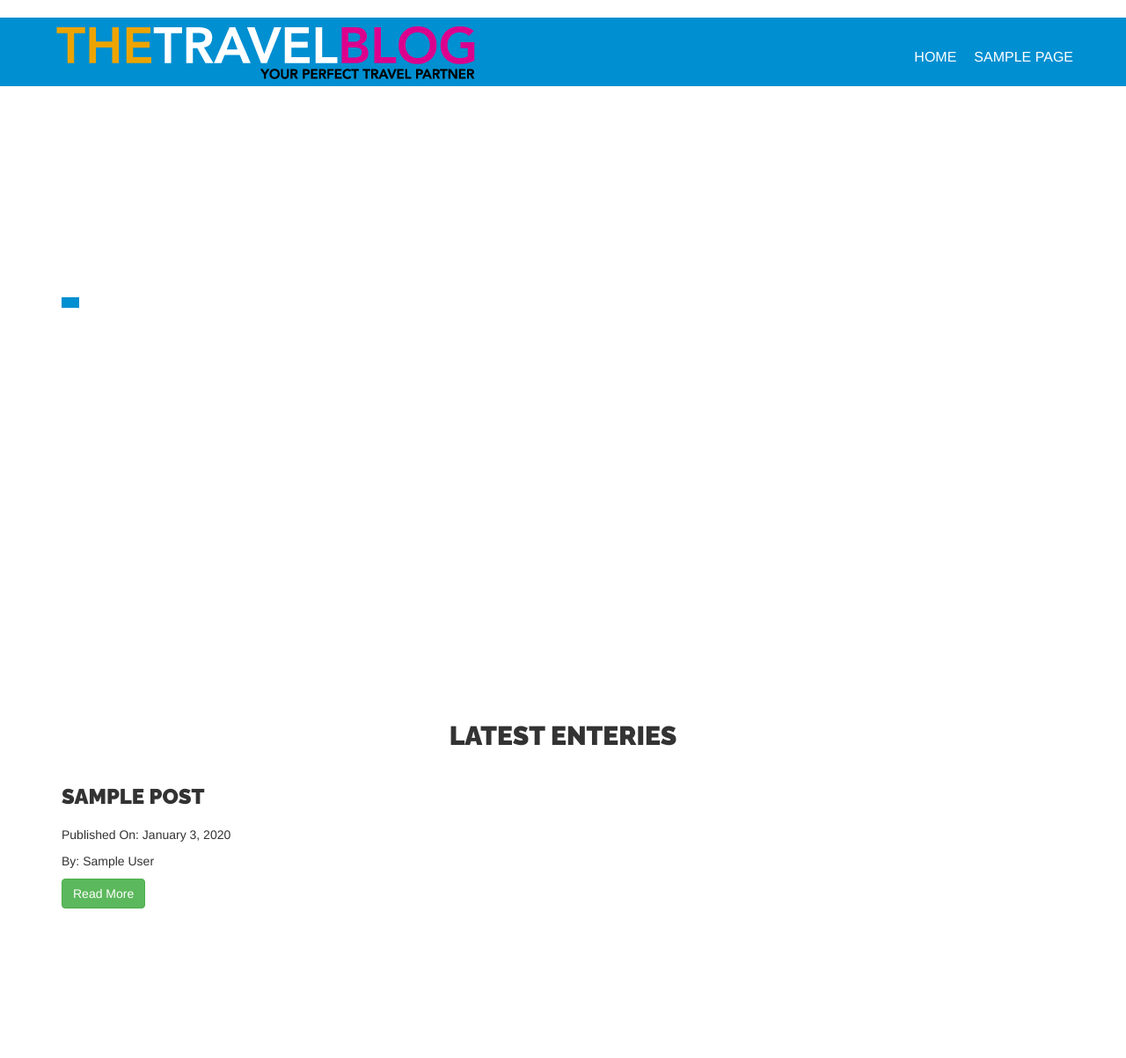
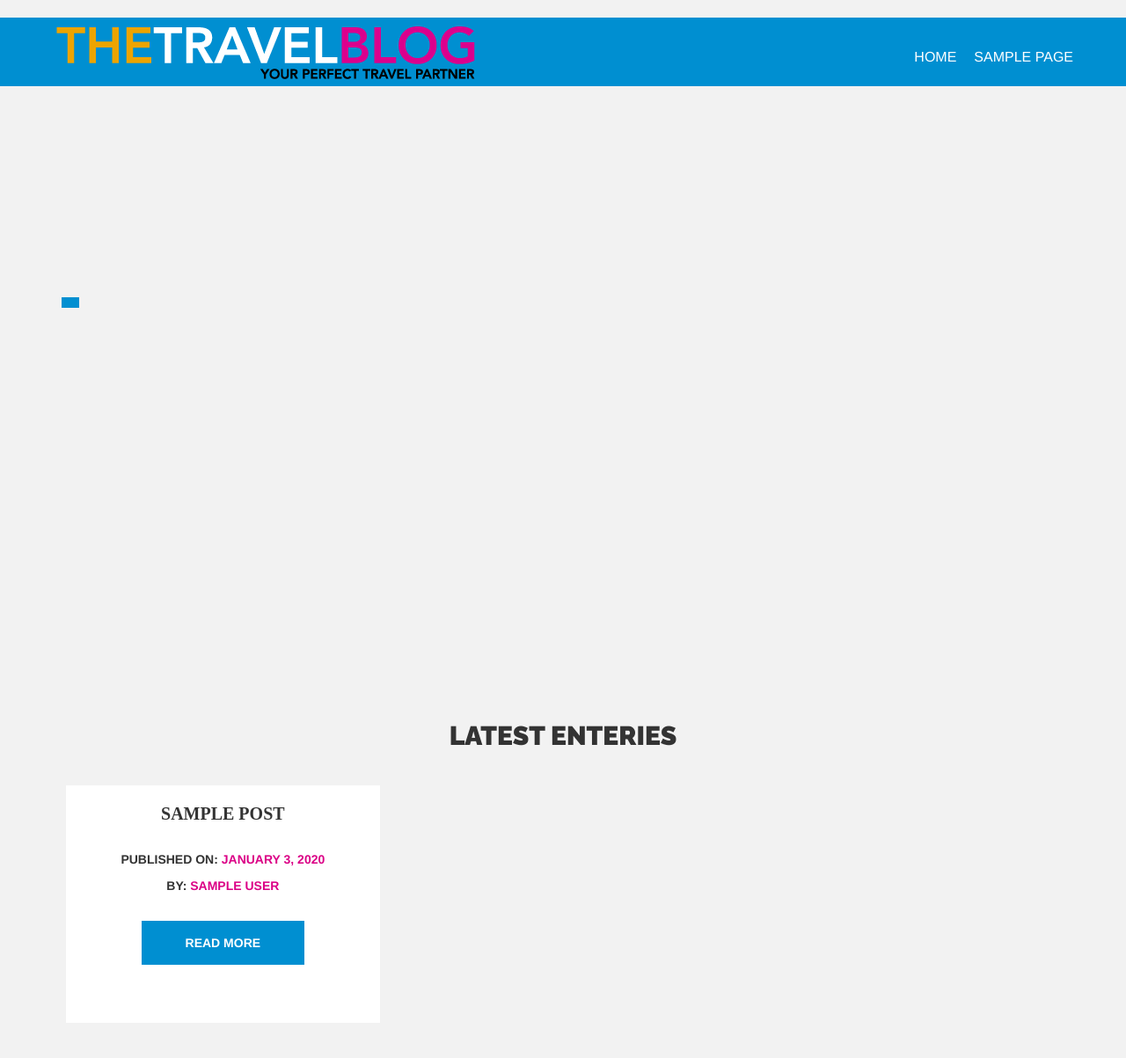
Before and after one commit to GabeValdivia/the-travel-blog, a WordPress theme: template themes/thetravelblog/front-page.php in a window 1280 px wide. Shown: the whole page at 88% size. Before the commit the page ends 1033 px from the top, so only its background shows below. Run offline with PHP 8.4 and a stand-in for WordPress, Linux system fonts and the light colour scheme; the site name, menu and one post (Sample post) are stand-ins, and other content is empty.

Commit message:
Add styles to entry-content cards on the front-page.php template

```diff
--- a/themes/thetravelblog/style.css
+++ b/themes/thetravelblog/style.css
@@ -20,7 +20,9 @@
 
 */
 
-/* global box-sizing */
+
+
+/* global*/
 *,
 *:after,
 *:before {
@@ -31,12 +33,17 @@
 	text-rendering:optimizeLegibility;
 }
 
+body {
+    background-color: #f2f2f2;
+}
 
 h1,h2,h3,h4,h5 {
     font-family: 'Raleway', sans-serif;
     text-transform: uppercase;
     margin-bottom: 20px;
 }
+
+
 
 /* Navigation Styles */
 
@@ -97,6 +104,8 @@ nav.main-navigation ul li a:hover {
     }
 }
 
+/* Hero Section - Front  Page */
+
 div.page-title {
     line-height: 1.3;
     padding: 6px 0;
@@ -125,3 +134,55 @@ div.page-title h1 span {
         margin-top: 100px;
     }
 }
+
+/* Latest Entries */
+
+section.content {
+    padding: 20px;
+
+}
+
+section.content .entry {
+    margin-bottom: 20px;
+}
+
+div.entry-content {
+    background-color: #fff;
+    padding: 20px;
+    text-align: center;
+    min-height: 270px;
+}
+
+div.entry-content h3 {
+    font-family: 'Libre Baskersville', serif;
+    line-height: 24px;
+    margin:  0 0 30px 0;
+    font-weight: 700;
+    font-size: 20px;
+}
+
+div.entry-content p {
+    text-transform: uppercase;
+    font-weight: bold;
+}
+
+div.entry-content span {
+    color: #db0086;
+    font-weight: bold;
+}
+
+.btn.btn-success {
+    background-color: #008fd1;
+    color: #fff;
+    border: none;
+    font-weight: bold;
+    border-radius: 0;
+    text-transform: uppercase;
+    padding: 15px 50px;
+    margin-top: 20px;
+    transition: all .3s ease;
+}
+
+.btn.btn-success:hover {
+    background-color: #0070a3;
+}
```
